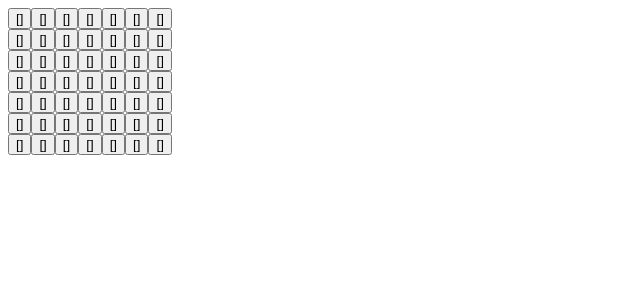
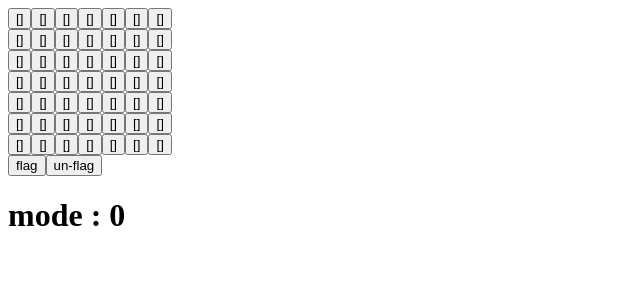
Before and after one commit to gdeater/minesweeper, a React (Vite) app: page / in a window 1280 px wide. Shown: the top 300 px of the page, without its empty margins (0-640 px from the left). Built offline with nearby package versions, Linux system fonts and the light colour scheme.

Commit message:
added flag, no win condition yet though

```diff
--- a/src/App.jsx
+++ b/src/App.jsx
@@ -1,9 +1,13 @@
 import Board from "./board/Board";
+import FlagButton from "./flagButton";
 import { useState } from "react";
 function App(){
     const [rowLength,setRowLength] = useState(7);
     const [colLength,setColLength] = useState(7);
     const [mines,setMines] = useState(7);
+    const [flag,setFlag] = useState(0);
+    const [countFlag,setCountFlag] = useState(mines);
+
     function preCompute(board,row,col){
         let cnt = 0;
         if (row > 0){
@@ -57,7 +61,8 @@ function App(){
                 {
                     "revealed": false,
                     "mine":false,
-                    "number": 0
+                    "number": 0,
+                    "flagged":false
                 }
               );
             }
@@ -83,10 +88,11 @@ function App(){
         }
         return temp;
     });
-    console.log(board);
     return(
       <div>
-          <Board board={board} setBoard={setBoard}/>
+          <Board board={board} setBoard={setBoard} flag={flag}/>
+          <FlagButton setFlag={setFlag}/>
+          <h1>mode : {flag}</h1>
       </div>
     )
 }
--- a/src/board/Board.jsx
+++ b/src/board/Board.jsx
@@ -1,6 +1,6 @@
 import Cell from "./Cell";
 
-function Board({ board,setBoard }) {
+function Board({ board,setBoard,flag }) {
     return (
         <div>
             {board.map((row, rowIndex) => (
@@ -12,6 +12,7 @@ function Board({ board,setBoard }) {
                             row={rowIndex}
                             col={colIndex}
                             board={board}
+                            flag={flag}
                         />
                     ))}
                 </div>
--- a/src/board/cell.jsx
+++ b/src/board/cell.jsx
@@ -1,8 +1,19 @@
 import { useState } from "react";
 
-function Cell({setBoard,col,row,board}) {
+function Cell({setBoard,col,row,board,flag}) {
     let newBoard = structuredClone(board);
     function whenClicked(board, row, col) {
+        if (flag === 1){
+            newBoard[row][col].flagged = true;
+            setBoard(newBoard);
+            return;
+        }
+        else{
+            if (board[row][col].flagged === true){
+                newBoard[row][col].flagged = false;
+                setBoard(newBoard);
+                return;
+            }
             if (board[row][col].mine === true){
                 let tempBoard = structuredClone(board);
                 for(let r = 0;r < board.length; r++){
@@ -48,11 +59,12 @@ function Cell({setBoard,col,row,board}) {
         reveal(row, col);
         setBoard(board);
         }
+    }
     return (
         <button onClick={() => whenClicked(newBoard,row,col)}>
-            {board[row][col].revealed
+            {board[row][col].flagged ? "f" : (board[row][col].revealed
             ? (board[row][col].mine ? ".." : board[row][col].number)
-            : "[]"}
+            : "[]")}
         </button>
     );
 }
--- /dev/null
+++ b/src/flagButton.jsx
@@ -0,0 +1,9 @@
+function FlagButton({setFlag}){
+    return(
+        <div>
+            <button onClick={() => setFlag(1)}>flag</button>
+            <button onClick={() => setFlag(0)}>un-flag</button>
+        </div>
+    );
+}
+export default FlagButton;
```
Lines whose indentation alone changed are shown as unchanged.
